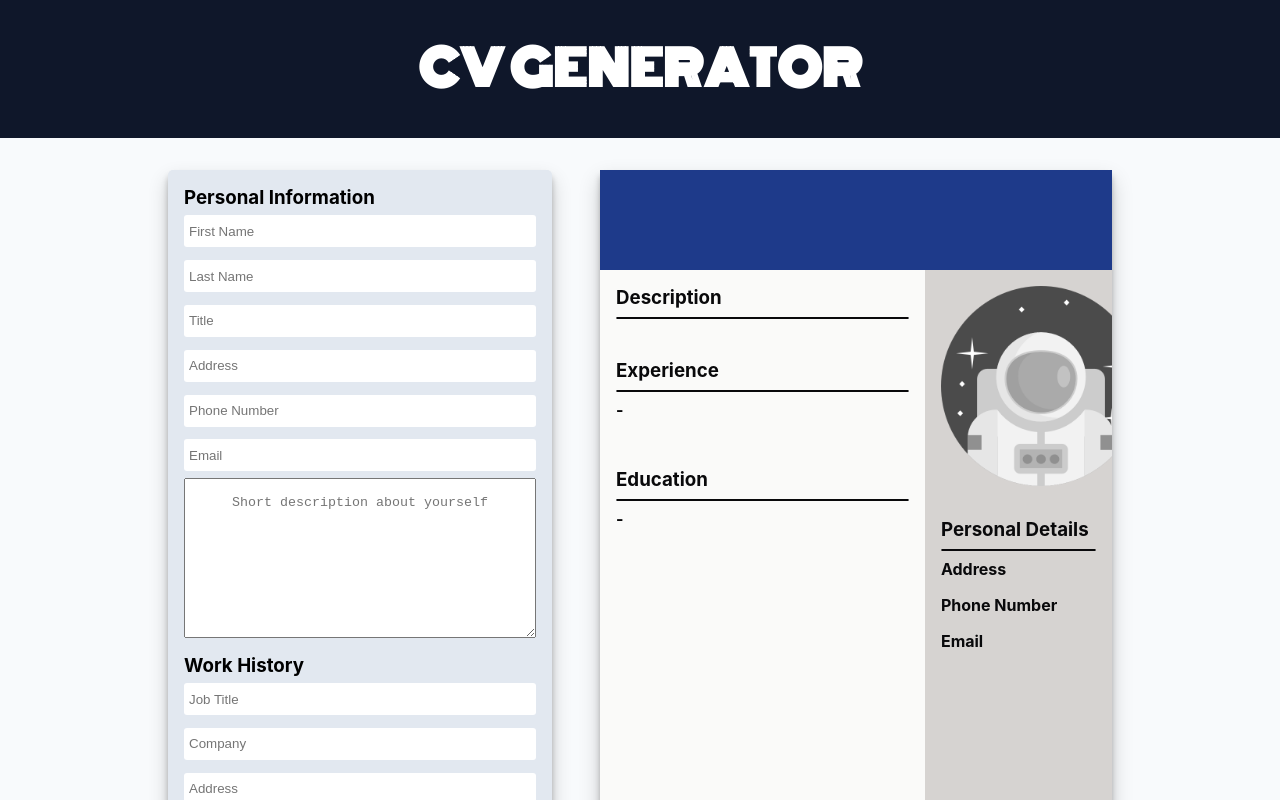
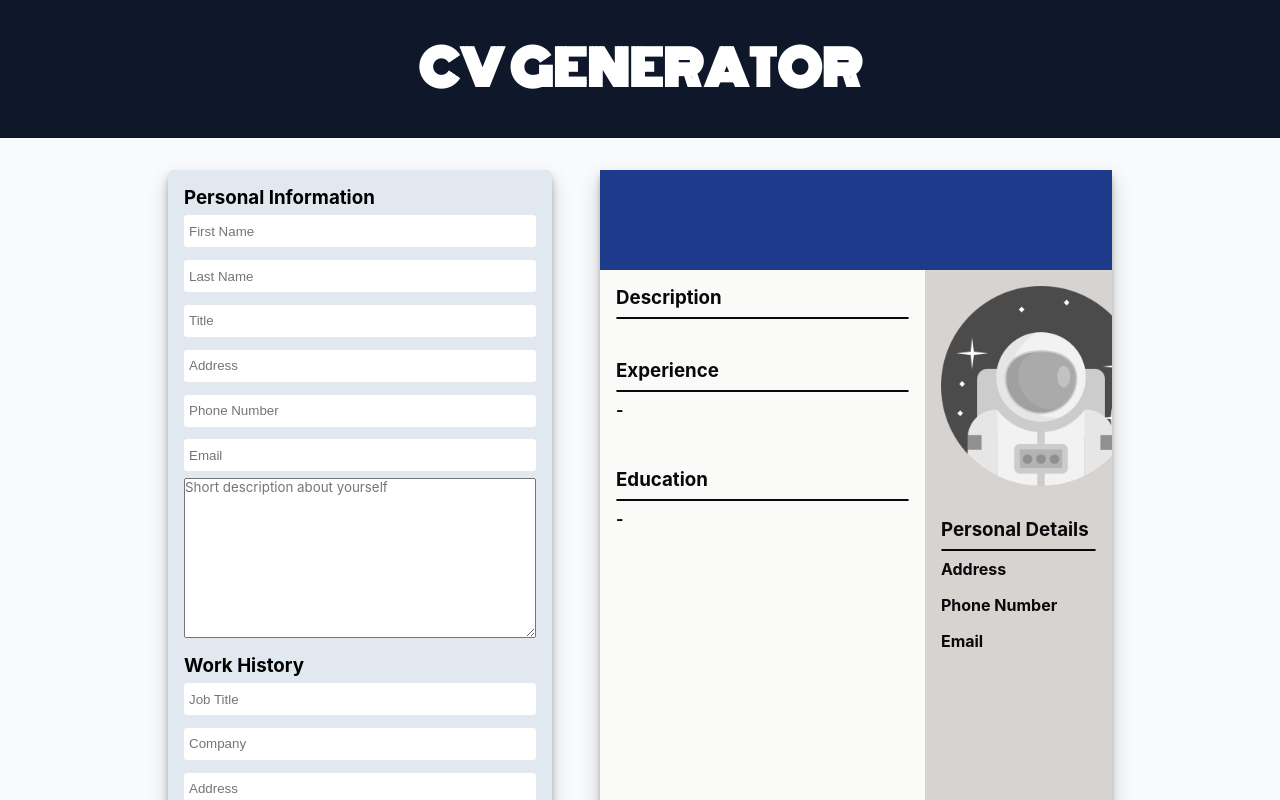
Before and after one commit to norristown/cv-app, a React (Create React App) app: page / in a window 1280 px wide. Shown: the top 800 px of the page. Built offline with nearby package versions, Linux system fonts and the light colour scheme.

Commit message:
changed textarea font to match rest

```diff
--- a/src/index.css
+++ b/src/index.css
@@ -122,17 +122,9 @@ a {
   background-color: #fafaf9;
 }
 
-textarea::-webkit-input-placeholder {
-  text-align: center;
-}
-
-textarea:-moz-placeholder {
-  text-align: center;
-}
-
 textarea {
   height: 10rem;
-  padding-top: 1rem;
+  font-family: inherit;
 }
 
 .personal-info {
```
